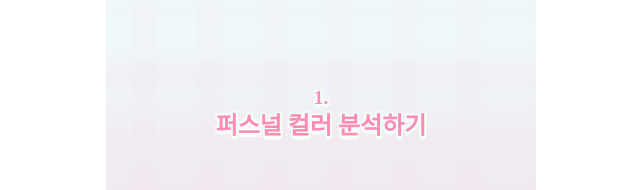
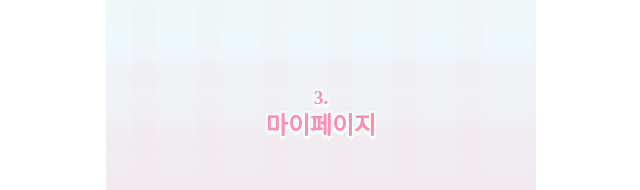
Before and after one commit to O-2ps/Oops_FE, a Next.js app: page /mypage in a window 1280 px wide. Shown: the top 190 px of the page, without its empty margins (319-959 px from the left). Built offline with nearby package versions, Linux system fonts and the light colour scheme; a web font is replaced by a local one.

Commit message:
perf :: 타이틀 수정

```diff
--- a/src/ui/mypage/index.tsx
+++ b/src/ui/mypage/index.tsx
@@ -27,22 +27,22 @@ export default function Home() {
                 )}
 
                 <S.Header>
-                    <S.StepNumber>{showUnauthorized ? "3." : "1."}</S.StepNumber>
-                    <S.Title>{showUnauthorized ? "마이페이지" : "퍼스널 컬러 분석하기"}</S.Title>
+                    <S.StepNumber>3.</S.StepNumber>
+                    <S.Title>마이페이지</S.Title>
                 </S.Header>
 
                 <S.WheelSection>
                     <S.ArrowButton onClick={() => router.push("/skin")}>&lt;</S.ArrowButton>
                     <S.ColorWheel
-                        src={showUnauthorized ? "/assets/mypage.svg" : "/assets/mypage.svg"}
-                        alt={showUnauthorized ? "My Page Iridescent Objects" : "Color Wheel"}
+                        src={"/assets/mypage.svg"}
+                        alt={"My Page Iridescent Objects"}
                     />
                     <S.ArrowButton onClick={() => router.push("/home")}>&gt;</S.ArrowButton>
                 </S.WheelSection>
 
                 {showUnauthorized ? (
                     <S.StatusText>
-                        [ 로그인을 하지 않았습니다. ]
+                        [ 로그인을 하지 않았습 니다. ]
                     </S.StatusText>
                 ) : (
                     <S.FooterAction onClick={handleEnter}>
--- a/src/ui/mypage/style.ts
+++ b/src/ui/mypage/style.ts
@@ -35,7 +35,7 @@ export const LoginLink = styled.button`
     font-size: 0.9rem;
     color: #FF8CB6;
     position: absolute;
-    top: 1.5rem;
+    top: 3.5rem;
     left: 50%;
     transform: translateX(-50%);
     white-space: nowrap;
```
